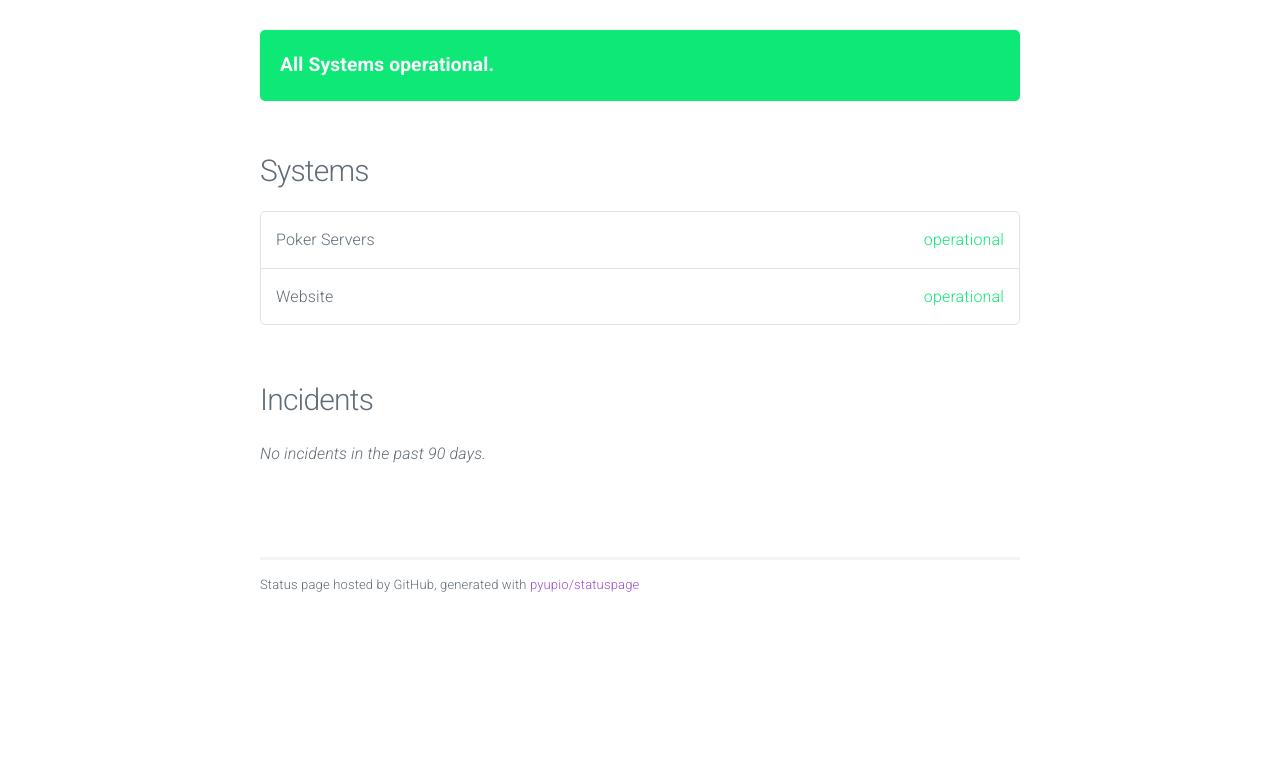
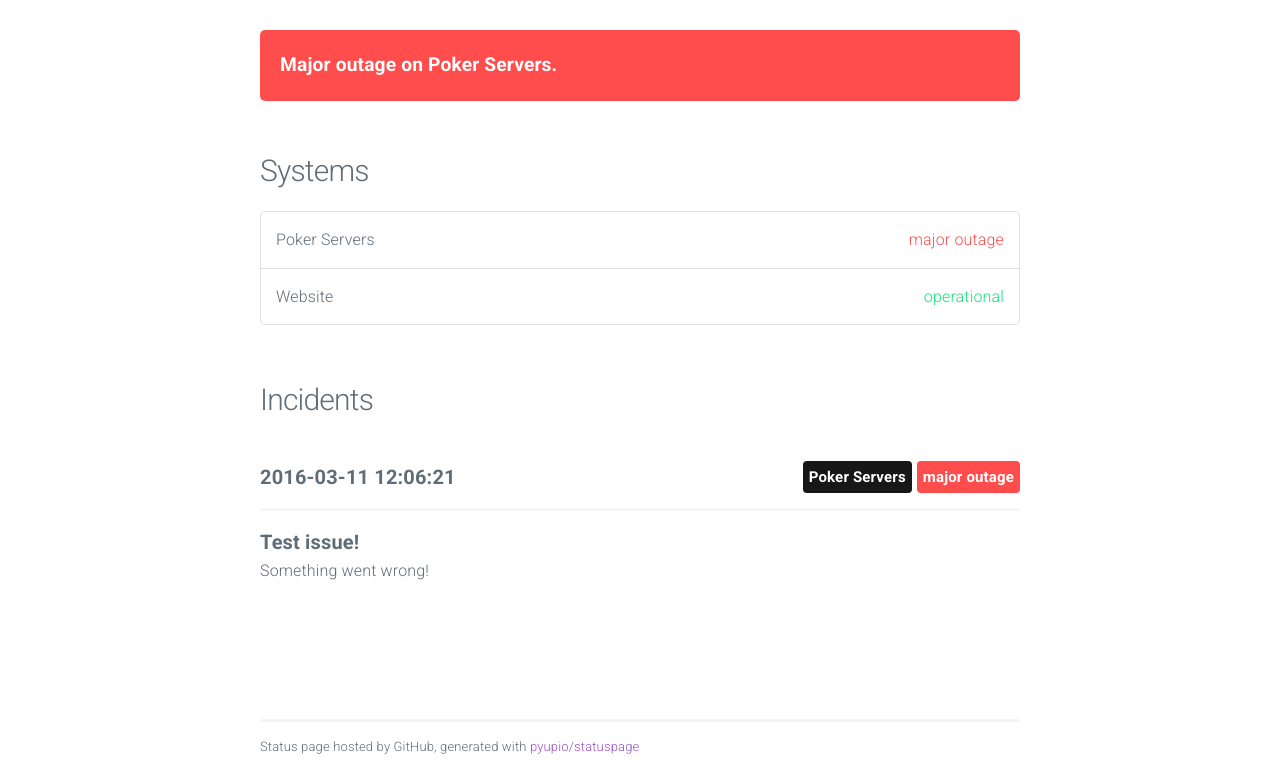
Before and after one commit to Draiken/status-page, a plain HTML site: page index.html in a window 1280 px wide. Shown: the part 55-837 px from the top of the page. Before the commit the page ends 800 px from the top, so only its background shows below. Drawn offline with nearby package versions, Linux system fonts and the light colour scheme.

Commit message:
update index

```diff
--- a/index.html
+++ b/index.html
@@ -31,16 +31,18 @@
 
 			<section class="container" id="main">
 
-					<div class="panel operational">
-						All Systems operational.
+
+					<div class="panel major outage">
+						Major outage on Poker Servers.
 					</div>
+
 
 
 				<h4>Systems</h4>
 				<ul class="systems">
 
 					<li>
-						Poker Servers <span class="status operational">operational</span>
+						Poker Servers <span class="status major outage">major outage</span>
 					</li>
 
 					<li>
@@ -51,7 +53,23 @@
 
 				<h4>Incidents</h4>
 
-					<em>No incidents in the past 90 days.</em>
+
+					<div class="incident">
+						<span class="date">2016-03-11 12:06:21</span>
+
+
+							<span class="label major outage float-right">major outage</span>
+
+
+							<span class="label system float-right">Poker Servers</span>
+
+						<hr/>
+
+						<span class="title">Test issue!</span>
+						<p>Something went wrong!</p>
+
+					</div>
+
 
 			</section>
 
```
